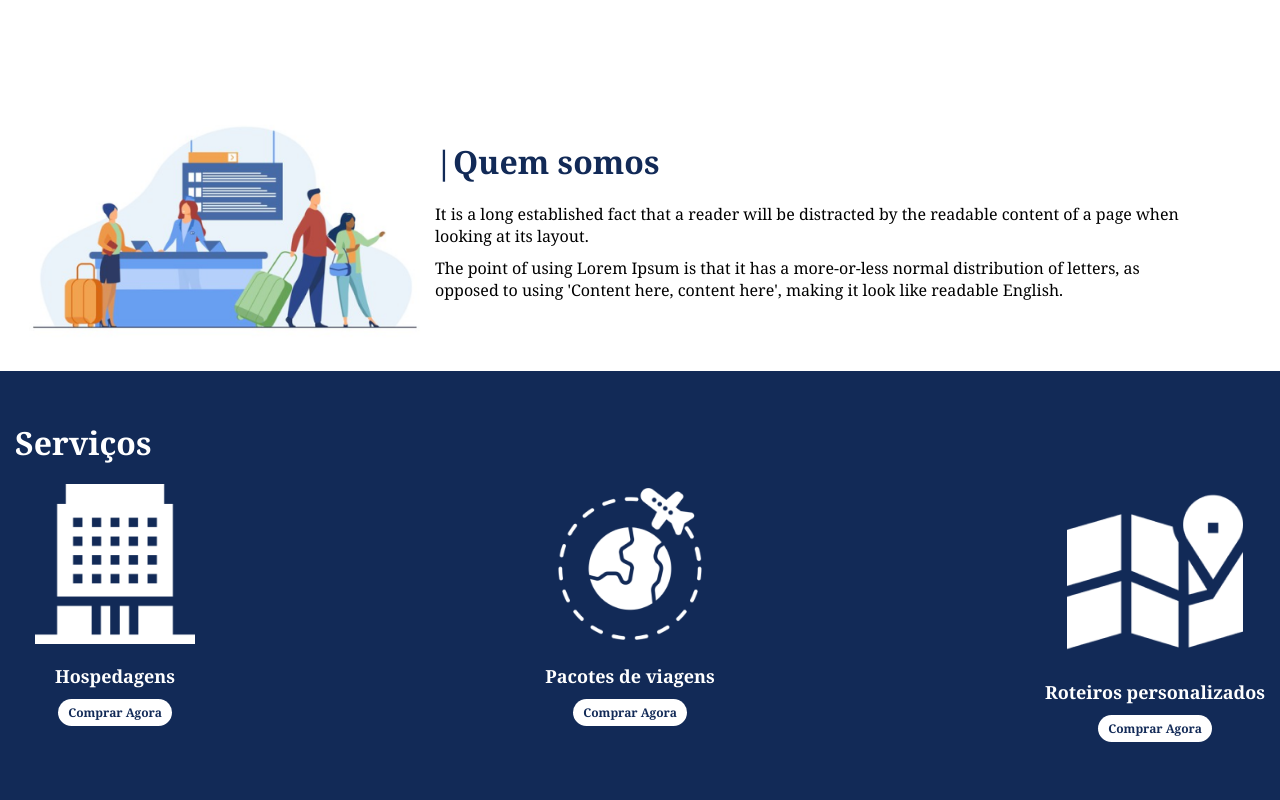
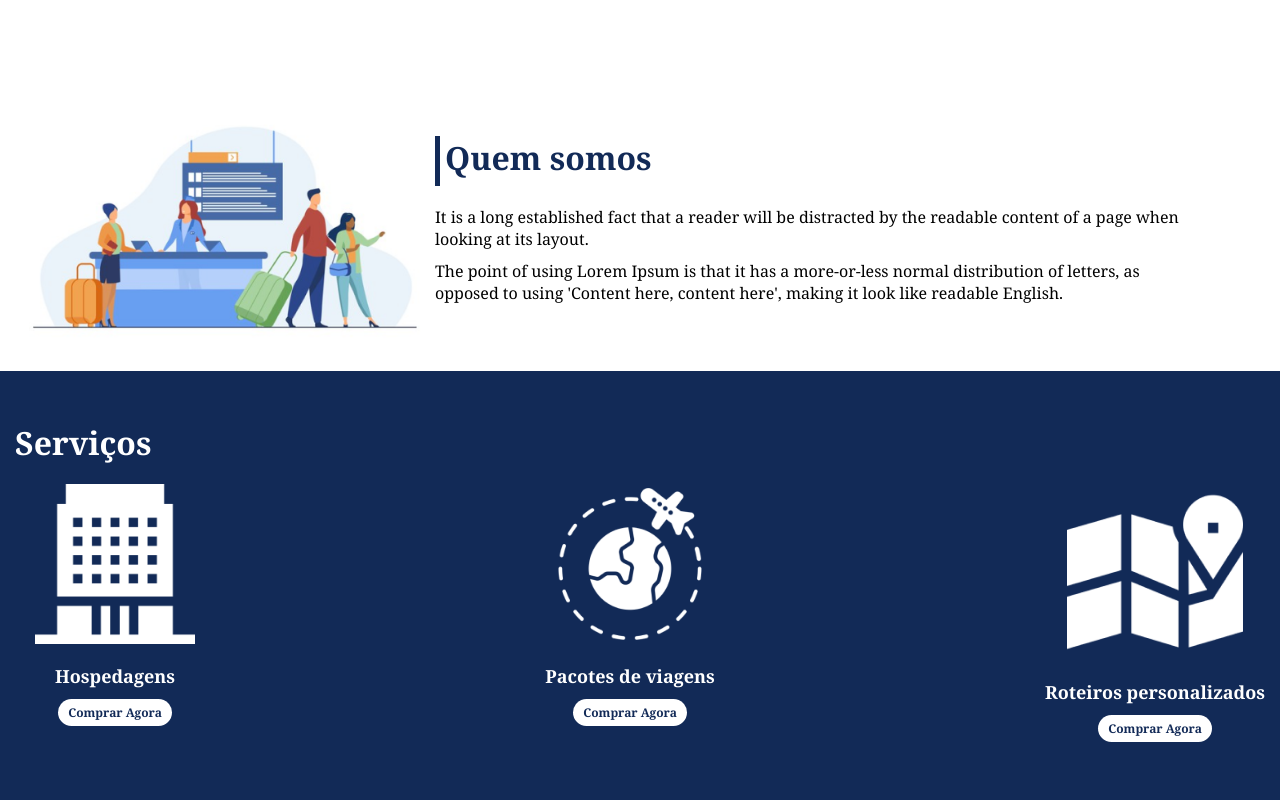
Before and after one commit to AdilsonSena/project-flex-box-dio, a plain HTML site: page flex-projeto/index.html in a window 1280 px wide. Shown: the part 820-1620 px from the top of the page. Drawn offline with Linux system fonts and the light colour scheme.

Commit message:
FEAT: Finalizando footer e refatoração da Landing Page

```diff
--- a/flex-projeto/index.html
+++ b/flex-projeto/index.html
@@ -32,7 +32,7 @@
 
     <div class="flex-container" id="quem-somos">
         <div>
-            <h2>|Quem somos</h2>
+            <h2>Quem somos</h2>
             <p>It is a long established fact that a reader will be distracted by the readable content of a page when looking at its layout. </p>
             <p>The point of using Lorem Ipsum is that it has a more-or-less normal distribution of letters, as opposed to using 'Content here, content here', making it look like readable English.</p>
         </div>
@@ -111,11 +111,10 @@
             </div>
         </div>
     </div>
-
     <footer>
         <div class="flex-container footer">
             <p>&copy; 2022 CSS Flexbox</p>
-            <p>Desenvolvido por: Adilson Sena Lima Barreto cxxx[]============> Developer</p>
+            <p>Desenvolvido por: Adilson Sena Lima Barreto. cxxx[]============> Developer</p>
         </div>
     </footer>
 </body>
--- a/flex-projeto/style.css
+++ b/flex-projeto/style.css
@@ -95,7 +95,7 @@ header .menu {
 }
 
 #quem-somos h2::before {
-    content:¨;
+    content:'';
     height: 50px;
     width: 5px;
     margin-right: 5px;
```
